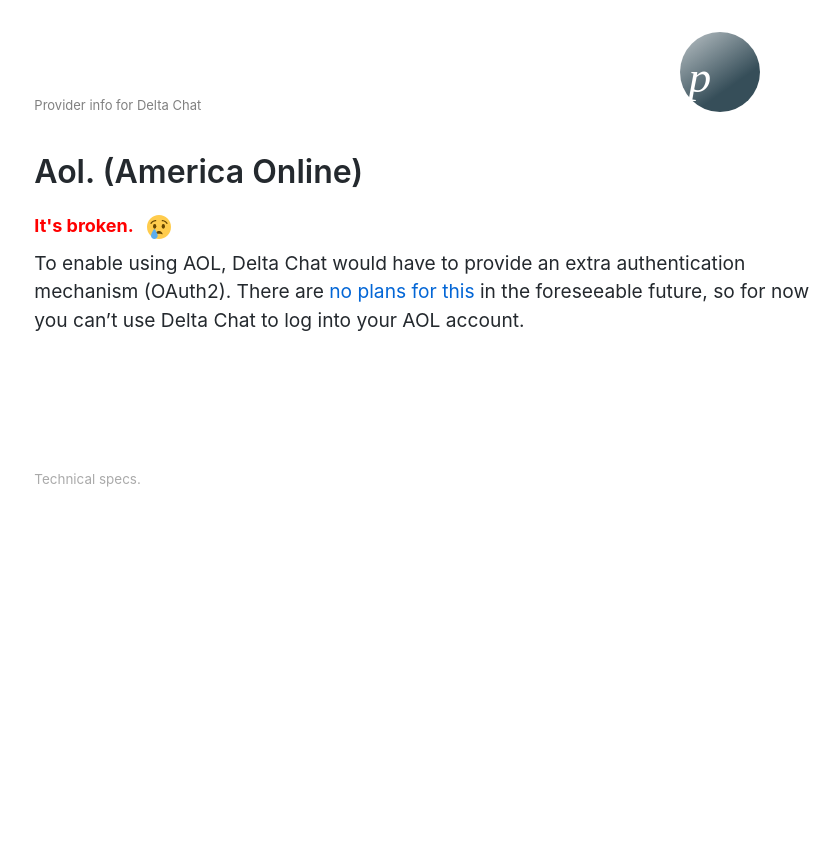
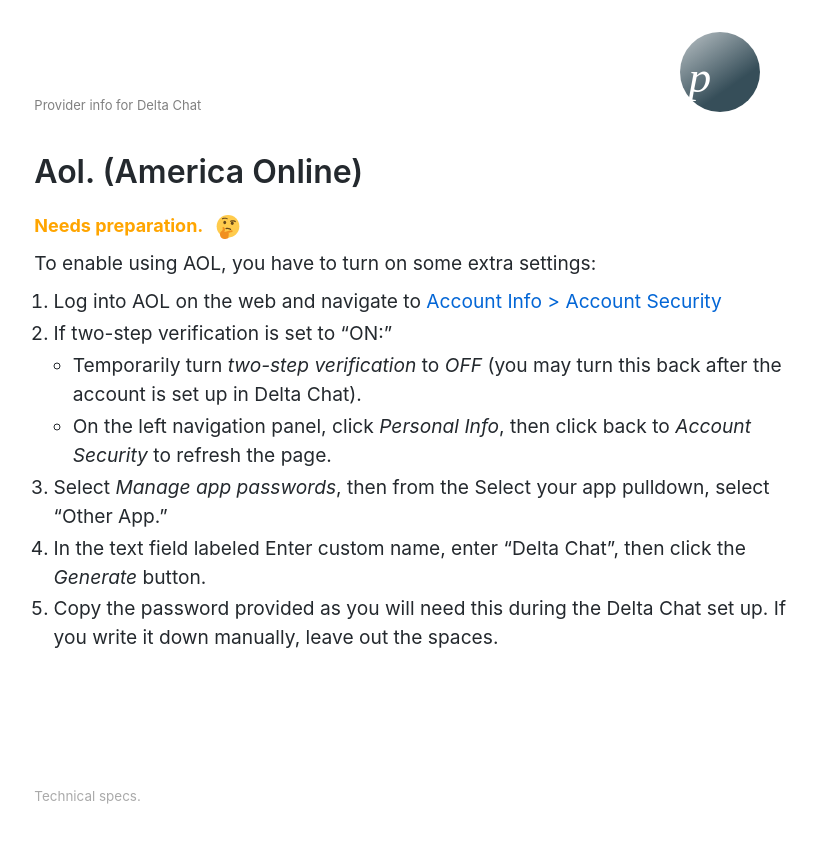
Before and after one commit to deltachat/provider-db, a Jekyll site: the page built from _providers/aol.md, in a window 1280 px wide. Shown: the top 843 px of the page, without its empty margins (211-1051 px from the left). Built offline with Jekyll 4.4.1, drawn with Linux system fonts in a browser that asks for light colours.

Commit message:
setup AOL with an App password #91

```diff
--- a/_providers/aol.md
+++ b/_providers/aol.md
@@ -2,7 +2,7 @@
 name: Aol. (America Online)
 domains:
   - aol.com
-status: BROKEN
+status: PREPARATION
 servers:
   - type: imap
     socket: SSL
@@ -12,15 +12,17 @@
     socket: SSL
     hostname: smtp.aol.com
     port: 465
-before_login_hint: You can't use Delta Chat to login to AOL.
-after_login_hint: |
- Seems like you logged in anyway, congratulations! 🎉
- Feel free to tell us at https://github.com/deltachat/provider-db/issues that AOL works again.
+before_login_hint: To log in to AOL with Delta Chat, you need to set up an app password in the AOL web interface.
 last_checked: 2020-02
 website: https://aol.com
 ---
 
-To enable using AOL, Delta Chat would have to provide an extra authentication
-mechanism (OAuth2). There are [no plans for
-this](https://github.com/deltachat/provider-db/issues/91) in the foreseeable
-future, so for now you can't use Delta Chat to log into your AOL account.
+To enable using AOL, you have to turn on some extra settings:
+
+1. Log into AOL on the web and navigate to [Account Info > Account Security](https://login.aol.com/account/security)
+2. If two-step verification is set to "ON:"
+  * Temporarily turn *two-step verification* to *OFF* (you may turn this back after the account is set up in Delta Chat).
+  * On the left navigation panel, click *Personal Info*, then click back to *Account Security* to refresh the page.
+3. Select *Manage app passwords*, then from the Select your app pulldown, select "Other App."
+4. In the text field labeled Enter custom name, enter "Delta Chat", then click the *Generate* button.
+5. Copy the password provided as you will need this during the Delta Chat set up. If you write it down manually, leave out the spaces.
```
